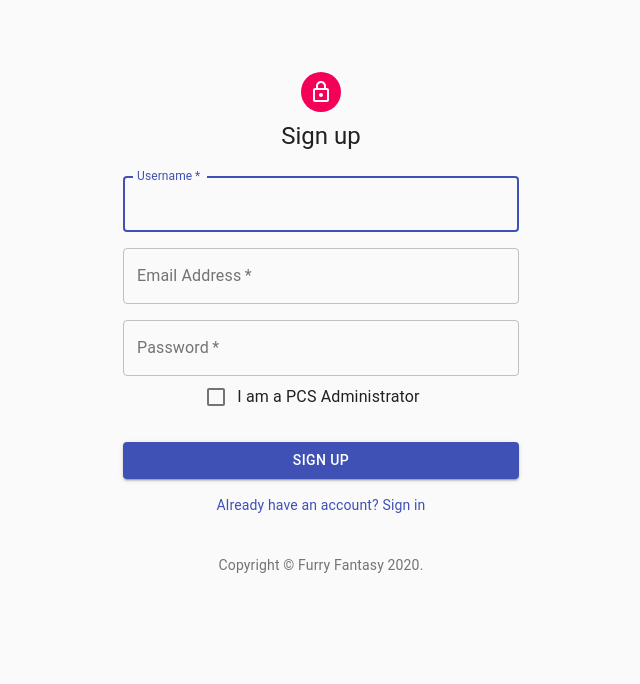
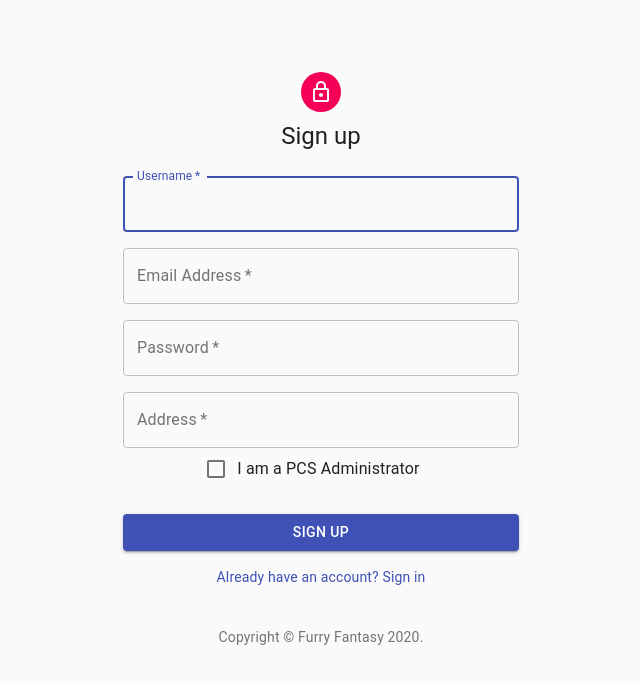
Before and after one commit to kangmingtay/PetCareApp, a React (Create React App) app in the folder web/: page /register in a window 1280 px wide. Shown: the top 684 px of the page, without its empty margins (319-959 px from the left). Built offline with nearby package versions, Linux system fonts and the light colour scheme; no server answers.

Commit message:
add form validation for registration

```diff
--- a/web/src/pages/RegisterPage.js
+++ b/web/src/pages/RegisterPage.js
@@ -42,25 +42,36 @@ const RegisterPage = (props) => {
         username: '',
         password: '',
         email: '',
+        address: '',
         isAdmin: false,
     });
 
     const handleSubmit = async (event) => {
         event.preventDefault();
-        console.log(state)
-
         try {
+            let invalidFields = []
+            Object.keys(state).forEach((key) => {
+                if (state[key] === "") {
+                    invalidFields.push(key);
+                }
+            })
+            if (invalidFields.length !== 0) {
+                throw invalidFields;
+            }
             let resp = await createUserAccount(state);
-            console.log(resp)
             if (resp.data.success === true) {
-                console.log("ACCOUNT CREATION SUCCESS");
                 props.history.push("/login");
                 alert("Account created successfully!")
             }
         }
         catch(err) {
-            // err.response.data.message -> to see actual error msg
-            alert("Username already exists! Please use another username.")
+            if (Array.isArray(err)) {
+                let message = `${err.join(", ")} field(s) are required!`;
+                alert(message);
+            } else {
+                // err.response.data.message -> to see actual error msg
+                alert("Username already exists! Please use another username.")
+            }
         }
     }
 
@@ -97,7 +108,6 @@ const RegisterPage = (props) => {
                                     id="email"
                                     label="Email Address"
                                     name="email"
-                                    autoComplete="email"
                                     onChange={(e) => setState({...state, email: e.target.value})}
                                 />
                             </Grid>
@@ -112,6 +122,18 @@ const RegisterPage = (props) => {
                                     id="password"
                                     autoComplete="current-password"
                                     onChange={(e) => setState({...state, password: e.target.value})}
+                                />
+                            </Grid>
+                            <Grid item xs={12}>
+                                <TextField
+                                    variant="outlined"
+                                    required
+                                    fullWidth
+                                    name="address"
+                                    label="Address"
+                                    type="address"
+                                    id="address"
+                                    onChange={(e) => setState({...state, address: e.target.value})}
                                 />
                             </Grid>
                         </Grid>
```
